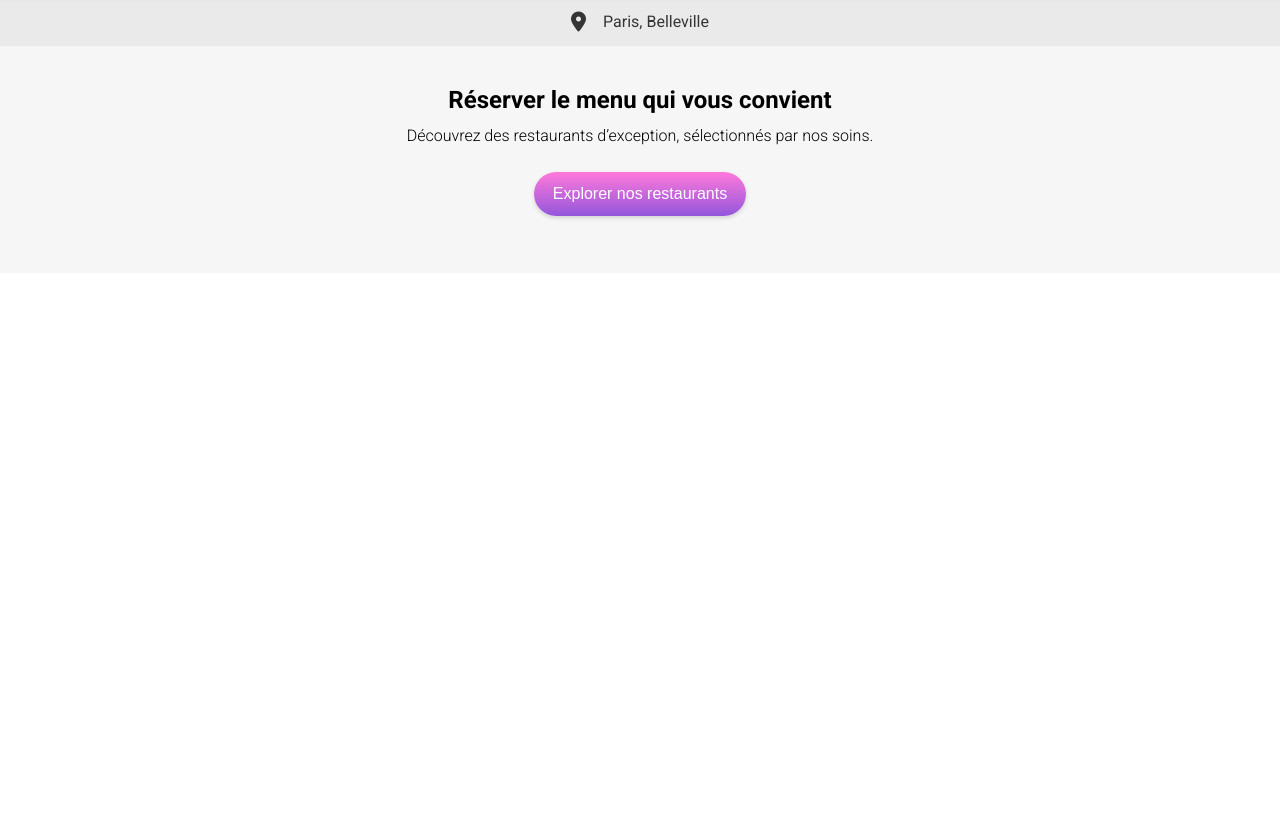
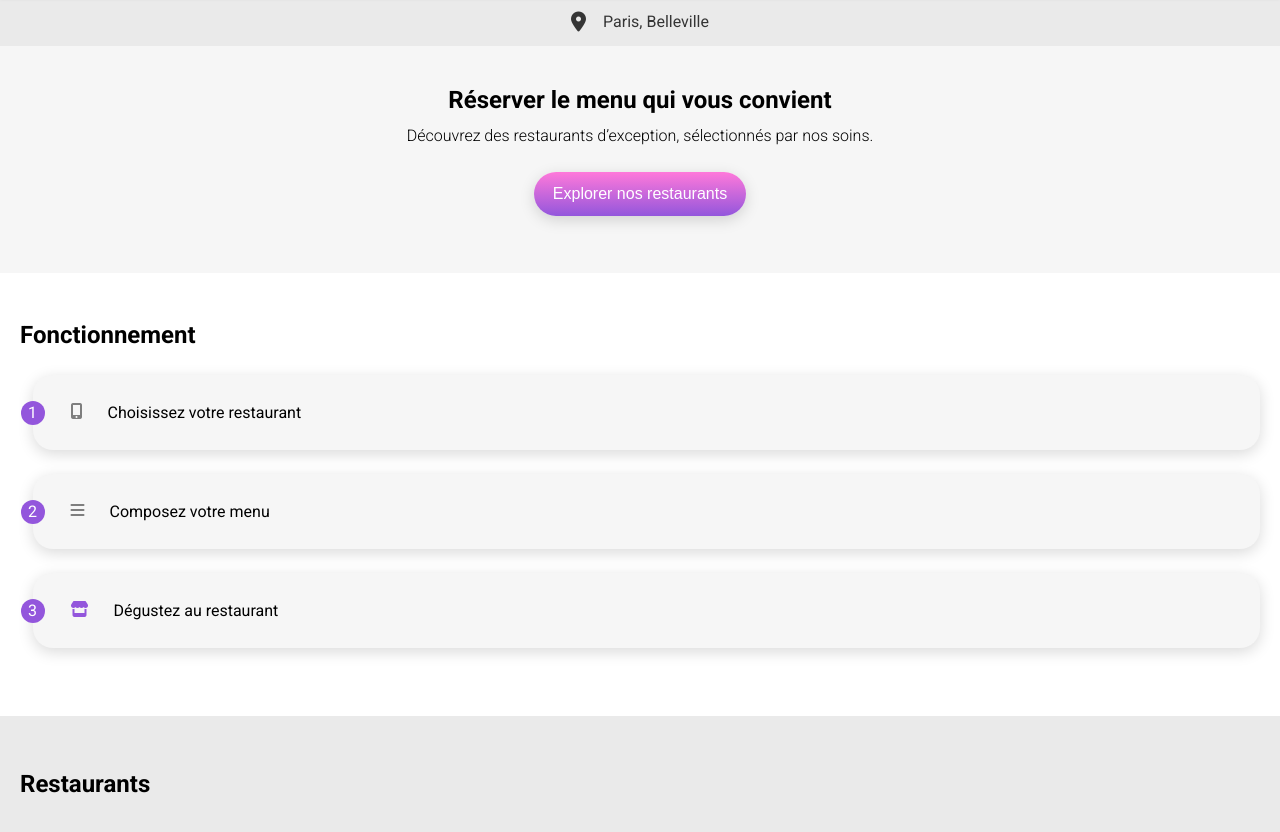
Before and after one commit to Nath-vfx/ohmyfood, a website: page index.html in a window 1280 px wide. Shown: the part 70-902 px from the top of the page. Before the commit the page ends 800 px from the top, so only its background shows below. Drawn offline with Linux system fonts and the light colour scheme; a web font is replaced by a local one.

Commit message:
Add : "fonctionnement" section into index.html

```diff
--- a/index.html
+++ b/index.html
@@ -29,6 +29,29 @@
             <button>Explorer nos restaurants</button>
         </div>
     </section>
+    <section class="fonctionnement">
+        <h2 class="fonctionnement__title">
+            Fonctionnement
+        </h2>
+        <ol class="fonctionnement__steps">
+            <li class="fonctionnement__step">
+                <i class="fa-solid fa-mobile-screen-button" aria-hidden="true"></i>
+                <p>Choisissez votre restaurant</p>
+            </li>
+            <li class="fonctionnement__step">
+                <i class="fa-solid fa-bars" aria-hidden="true"></i>
+                <p>Composez votre menu</p>
+            </li>
+            <li class="fonctionnement__step">
+                <i class="fa-solid fa-store highlighted" aria-hidden="true"></i>
+                <p>Dégustez au restaurant</p>
+            </li>
+        </ol>
+    </section>
+    <section class="restaurants">
+        <h2>Restaurants</h2>
+
+    </section>
 </main>
 <footer>
 
--- a/styles/main.scss
+++ b/styles/main.scss
@@ -29,7 +29,7 @@ button {
   line-height: normal;
   transition: all .3s ease-out;
   cursor: pointer;
-  box-shadow: 0 2px 4px 0 rgba(0, 0, 0, 0.15);
+  box-shadow: 0px 4px 15px 0px rgba(0, 0, 0, 0.15);
   &:hover {
     filter: brightness(1.1);
   }
--- a/styles/mixins/mixins.scss
+++ b/styles/mixins/mixins.scss
@@ -0,0 +1,12 @@
+@function get-list-item-number($element) {
+  $ol: closest($element, ol);
+  @return index($ol > li, $element) + 1;
+}
+
+@mixin list-item-numbers {
+  counter-reset: list-counter;
+  li::before {
+    content: counter(list-counter);
+    counter-increment: list-counter;
+  }
+}
--- a/styles/pages/homepage.scss
+++ b/styles/pages/homepage.scss
@@ -49,4 +49,53 @@ main {
       margin-top: 27px;
     }
   }
+  .fonctionnement {
+    padding: 48px 20px 68px 20px;
+    &__title {
+    margin-bottom: 26px;
+    }
+    &__steps {
+      @include list-item-numbers;
+      padding-left: 12.5px;
+    }
+    &__step {
+      display: flex;
+      background: $grey-4-color;
+      border-radius: $m-br;
+      padding: 28px 38px;
+      gap: 25px;
+      position: relative;
+      box-shadow: 0px 4px 15px 0px rgba(0, 0, 0, 0.15);
+      &:not(:last-child) {
+        margin-bottom: 24px;
+      }
+      &::before {
+        position: absolute;
+        color: white;
+        display: flex;
+        justify-content: center;
+        align-items: center;
+        width: 24px;
+        height: 24px;
+        flex-shrink: 0;
+        background-color: $primary-color;
+        -webkit-border-radius: 24px;
+        -moz-border-radius: 24px;
+        border-radius: 24px;
+        left: -12px;
+        top: 50%;
+        transform: translateY(-50%);
+      }
+      i {
+        color: $grey-2-color;
+      }
+      .highlighted {
+        color: $primary-color;
+      }
+    }
+  }
+  .restaurants {
+    padding: 54px 20px 66px 20px;
+    background-color: $grey-3-color;
+  }
 }
```
Also changed, not shown: styles/main.css, 1 other file.
